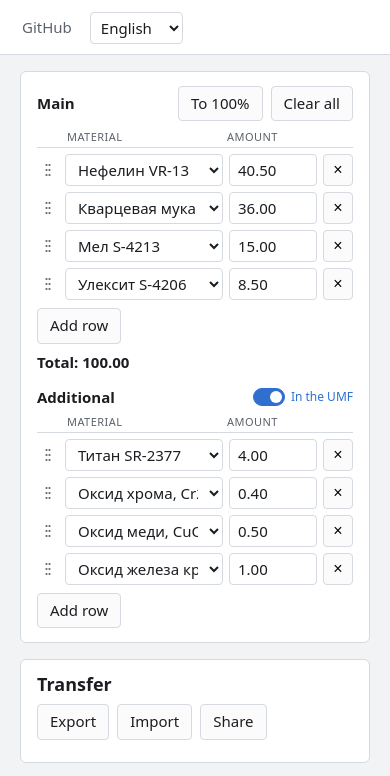
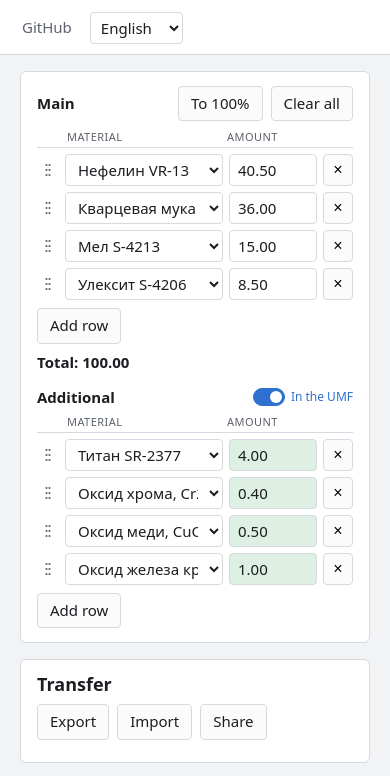
Before and after one commit to larian-dev/glaze-move, a website built with Vite: page index.html in a window 390 px wide. Shown: the part 68-844 px from the top of the page. Built offline with nearby package versions, Linux system fonts and the light colour scheme.

Commit message:
css fixes

```diff
--- a/src/pages/calculator.ts
+++ b/src/pages/calculator.ts
@@ -25,6 +25,7 @@ import {
   meltabilityK,
   moleCoefficients,
   molePercent,
+  publishedProfile,
   siAlRatio,
   solveForStullTarget,
   solveForTarget,
@@ -154,6 +155,35 @@ function snapbackKey(reason: SolveRejection): TranslationKey {
 }
 
 /**
+ * The unity entries a drag leaves where they are: the batch's B₂O₃ while the
+ * boron clamp is on, and — while the additions clamp holds them by unity —
+ * every oxide the additions bring, since an addition that keeps its share of
+ * the flux keeps its contribution to every value it touches. Entries the
+ * recipe does not have are never asked for: the panel tints what it draws.
+ */
+function clampedEntries(
+  state: FormState,
+  materials: MaterialIndex,
+  moles: Map<string, number>,
+): Record<string, true> {
+  const clamped: Record<string, true> = {};
+  if (state.clampBoron && (moles.get('B2O3') ?? 0) > 0) clamped.B2O3 = true;
+  // The additions' unity values live in the displayed chemistry only: with the
+  // UMF switch off the additions are not in the formula at all.
+  if (state.additionClamp === 'unity' && state.includeAdditions) {
+    for (const row of state.rows) {
+      if (row.kind !== 'additional' || row.amount <= 0) continue;
+      const material = materials.get(row.materialId);
+      if (!material) continue;
+      for (const oxide of publishedProfile(material).keys()) {
+        if (moles.has(oxide)) clamped[oxide] = true;
+      }
+    }
+  }
+  return clamped;
+}
+
+/**
  * Flux basis of the Stull point: the typed R₂O + RO moles on batchMoles' scale
  * — the same ×100/total normalization batchMoles divides by — so the point
  * reads the same whichever units the rows happen to sum to (with additions in
@@ -206,11 +236,12 @@ function compute(state: FormState, materials: MaterialIndex, zoom: Domain | null
     firing: firingTemperatureK(meltability.k, meltability.approximate),
     costPerKg: costPerKg(state.rows, materials),
     loi: loiPercent(state.rows, materials),
-    // The additions clamp holds each addition's own amount — or its share of the
-    // flux — so it has no single UMF entry to tint; the boron clamp holds the
-    // displayed B₂O₃ and drops out of a batch without it. The R₂O:RO clamp tints
-    // its ratio tile instead.
-    clamped: state.clampBoron && (moles.get('B2O3') ?? 0) > 0 ? { B2O3: true } : {},
+    // The clamps tint what they hold: the boron clamp the displayed B₂O₃ (and
+    // it drops out of a batch without it), the additions clamp by unity the
+    // values the additions bring — see `clampedEntries`. The R₂O:RO clamp tints
+    // its ratio tile instead, and the additions clamp by amount tints the
+    // numbers in the recipe list.
+    clamped: clampedEntries(state, materials, moles),
     clampedFluxRatio: state.clampFluxRatio,
   };
 
@@ -491,6 +522,7 @@ export function renderCalculatorPage(
     materials,
     lang,
     includeAdditions: state.get().includeAdditions,
+    additionClamp: state.get().additionClamp,
     onChange: (rows) => {
       // Structural edits — a row added, removed, or pointed at another material:
       // persisted and recomputed, but no checkpoint. Half-built rows would
@@ -571,6 +603,7 @@ function paintRoTools(): void {
       clearNotice();
     }
     results.update(computed.values);
+    editor.setAdditionClamp(state.get().additionClamp);
     paintRoTools();
     paintBoron();
     adapter?.updateStull(computed.stull);
--- a/src/ui/recipe-editor.ts
+++ b/src/ui/recipe-editor.ts
@@ -2,6 +2,7 @@ import { t } from '../i18n';
 import type { Lang, TranslationKey } from '../i18n';
 import type { MaterialIndex, RecipeRow } from '../types';
 import { renormalizeRecipe } from '../core/normalize';
+import type { AdditionClamp } from '../core/solve';
 import { el, fmt, option, switchToggle } from './dom';
 
 type RowKind = RecipeRow['kind'];
@@ -38,6 +39,9 @@ export type RecipeEditorOptions = {
   lang: Lang;
   /** Whether `additional` rows currently join the chemistry. */
   includeAdditions: boolean;
+  /** What a drag may do to the additions; its `amount` state holds their
+   *  numbers, which the editor tints. */
+  additionClamp: AdditionClamp;
   /** Structural edits — a row added, removed, re-pointed at another material, or
    *  the recipe cleared: persisted and recomputed, but not checkpointed. */
   onChange: (rows: RecipeRow[]) => void;
@@ -49,6 +53,8 @@ export type RecipeEditorOptions = {
 export type RecipeEditor = {
   /** Rebuilds the whole editor from the caller's state; also used for language switches. */
   render: (rows: RecipeRow[], lang: Lang) => void;
+  /** Follows the additions clamp: its `amount` state tints the addition numbers. */
+  setAdditionClamp: (clamp: AdditionClamp) => void;
 };
 
 /** Independent copy of the rows, so caller and editor never share row objects. */
@@ -65,6 +71,7 @@ export function createRecipeEditor(
   let rows: RecipeRow[] = cloneRows(options.rows);
   // The switches live here, so the editor keeps the flags; the caller owns the store.
   let includeAdditions = options.includeAdditions;
+  let additionClamp = options.additionClamp;
   let total: HTMLElement | null = null;
   /** The row a live pointer drag is carrying; null between drags. */
   let dragging: HTMLElement | null = null;
@@ -429,6 +436,16 @@ export function createRecipeEditor(
     return el('div', { class: 'recipe-actions' }, [normalize, clear]);
   }
 
+  /** Tints the numbers the additions clamp is holding: in its `amount` state a
+   *  drag rewrites the base around them and leaves them as they are. */
+  function paintClamp(): void {
+    const held = additionClamp === 'amount';
+    const inputs = container.querySelectorAll<HTMLInputElement>(
+      '.recipe-section--additional .recipe-field--amount input',
+    );
+    for (const input of inputs) input.classList.toggle('recipe-amount--clamped', held);
+  }
+
   function render(nextRows: RecipeRow[], nextLang: Lang): void {
     lang = nextLang;
     rows = cloneRows(nextRows);
@@ -440,9 +457,16 @@ export function createRecipeEditor(
       listSection('main', 'recipe.mainComponents'),
       listSection('additional', 'recipe.additionalComponents'),
     );
+    paintClamp();
   }
 
   render(options.rows, options.lang);
 
-  return { render };
+  return {
+    render,
+    setAdditionClamp(next: AdditionClamp): void {
+      additionClamp = next;
+      paintClamp();
+    },
+  };
 }
--- a/src/ui/style.css
+++ b/src/ui/style.css
@@ -405,6 +405,12 @@ h3 {
   color: var(--ink);
   min-width: 0;
   width: 100%;
+}
+
+/* An amount the additions clamp holds — its `amount` state — in the same green
+   the UMF panel tints the entries its clamps hold. */
+.recipe-field input.recipe-amount--clamped {
+  background: var(--clamp);
 }
 
 /* Drag handle: pointer-drag reorders the row, or moves it between sections. */
```
Also changed, not shown: README.md.
